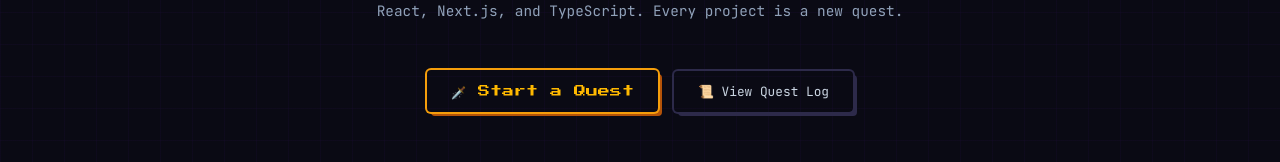
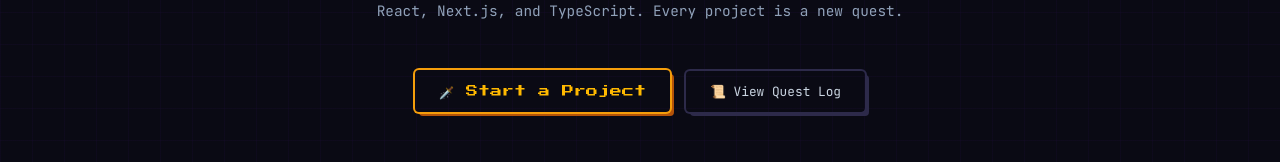
Before and after one commit to jakekaminski/jakekaminski-design, a Next.js app: page / in a window 1280 px wide. Shown: the part 727-889 px from the top of the page. Built offline with nearby package versions, Linux system fonts and the light colour scheme; no server answers.

Commit message:
copy: replace 'quest' language with 'project' in contact section and hero CTA

```diff
--- a/components/forms/ContactForm.tsx
+++ b/components/forms/ContactForm.tsx
@@ -84,7 +84,7 @@
                         className={inputClass}
                         defaultValue=""
                         required
-                        placeholder="Describe your quest..."
+                        placeholder="Tell me about your project..."
                     />
                 </div>
                 {/* Honeypot */}
--- a/components/sections/ContactSection.tsx
+++ b/components/sections/ContactSection.tsx
@@ -29,7 +29,7 @@
                             className="mb-3 text-xs uppercase tracking-widest text-purple-400"
                             style={{ fontFamily: 'var(--font-body)' }}
                         >
-                            Start a Quest
+                            Get in Touch
                         </p>
                         <h2
                             className="mb-6 leading-loose text-slate-100"
@@ -38,15 +38,15 @@
                                 fontSize: 'clamp(0.85rem, 2vw, 1.2rem)',
                             }}
                         >
-                            Send a Raven
+                            Got a Project?
                         </h2>
                         <p
                             className="mb-10 leading-relaxed text-slate-400"
                             style={{ fontFamily: 'var(--font-body)', fontSize: '0.875rem' }}
                         >
-                            Got a quest in mind? Drop me a message and I&apos;ll scope it out —
-                            free of charge. I&apos;m always happy to meet up over coffee (or mead)
-                            and talk through your ideas.
+                            Got a project in mind? Drop me a message and I&apos;ll scope it out —
+                            free of charge. I&apos;m always happy to meet up over coffee and
+                            talk through your ideas.
                         </p>
 
                         <dl className="space-y-4">
--- a/components/sections/HomeHero.tsx
+++ b/components/sections/HomeHero.tsx
@@ -71,7 +71,7 @@
                         className="pixel-border-amber inline-flex items-center gap-2 rounded px-6 py-3 text-xs text-amber-400 transition-all hover:bg-amber-400/10"
                         style={{ fontFamily: 'var(--font-heading)', lineHeight: '1.5' }}
                     >
-                        🗡️ Start a Quest
+                        🗡️ Start a Project
                     </a>
                     <a
                         href="#projects"
```
